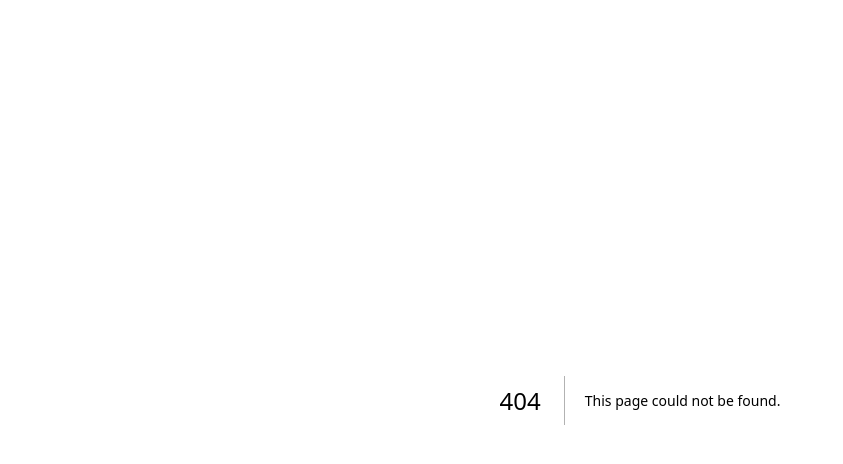
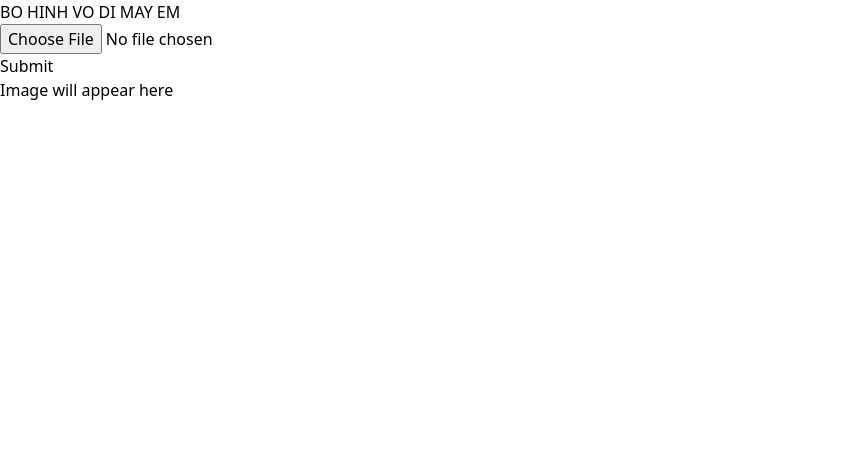
Before and after one commit to apcs-seazle/front-end, a Next.js app: page /create in a window 1280 px wide. Before the commit this address had no page. Shown: the top 464 px of the page, without its empty margins (0-843 px from the left). Built offline with nearby package versions, Linux system fonts and the light colour scheme.

Commit message:
Update get image

```diff
--- a/package.json
+++ b/package.json
@@ -9,6 +9,8 @@
     "lint": "next lint"
   },
   "dependencies": {
+    "ipfs": "^0.65.0",
+    "ipfs-api": "^26.1.2",
     "next": "13.0.0",
     "react": "18.2.0",
     "react-dom": "18.2.0"
--- /dev/null
+++ b/pages/create.tsx
@@ -0,0 +1,34 @@
+import React from "react";
+
+export default function create(this:any) {
+  const [buffer,setBuffer] = React.useState<any>()
+
+  function onSubmit (){
+    console.log("Submit ...");
+  }
+
+  const captureFile =(event :any)=> {
+    const file = event.target.files[0]
+    const reader = new window.FileReader()
+    reader.readAsArrayBuffer(file)
+    reader.onloadend = ()=>{
+      setBuffer(reader.result)
+      console.log(reader.result)
+    }
+  }
+
+  return (
+    <>
+      <div className="main">
+          <h1 >BO HINH VO DI MAY EM</h1>
+          <form >
+            <input type = "file" onChange={ event => captureFile(event)}/>
+          </form>
+          <button onClick ={onSubmit}>Submit</button>
+        <div >
+          <h1> Image will appear here</h1>
+        </div>
+        </div>
+    </>
+  );
+};
```
